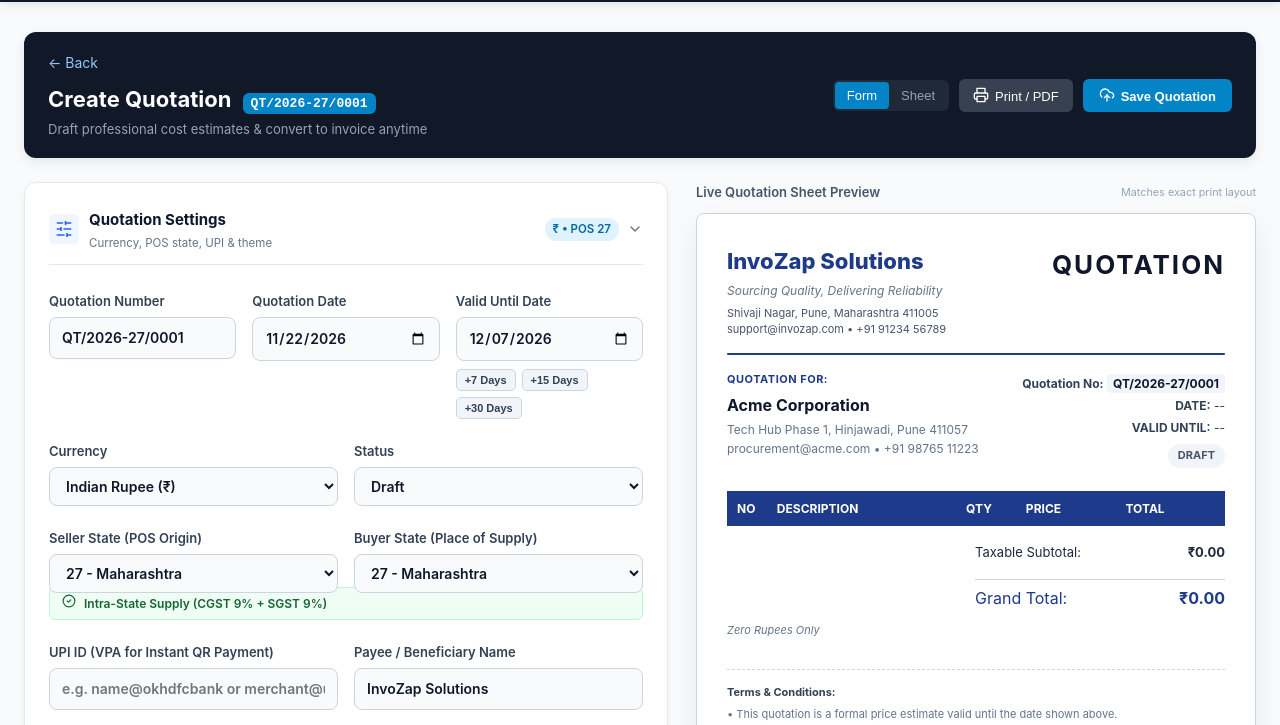
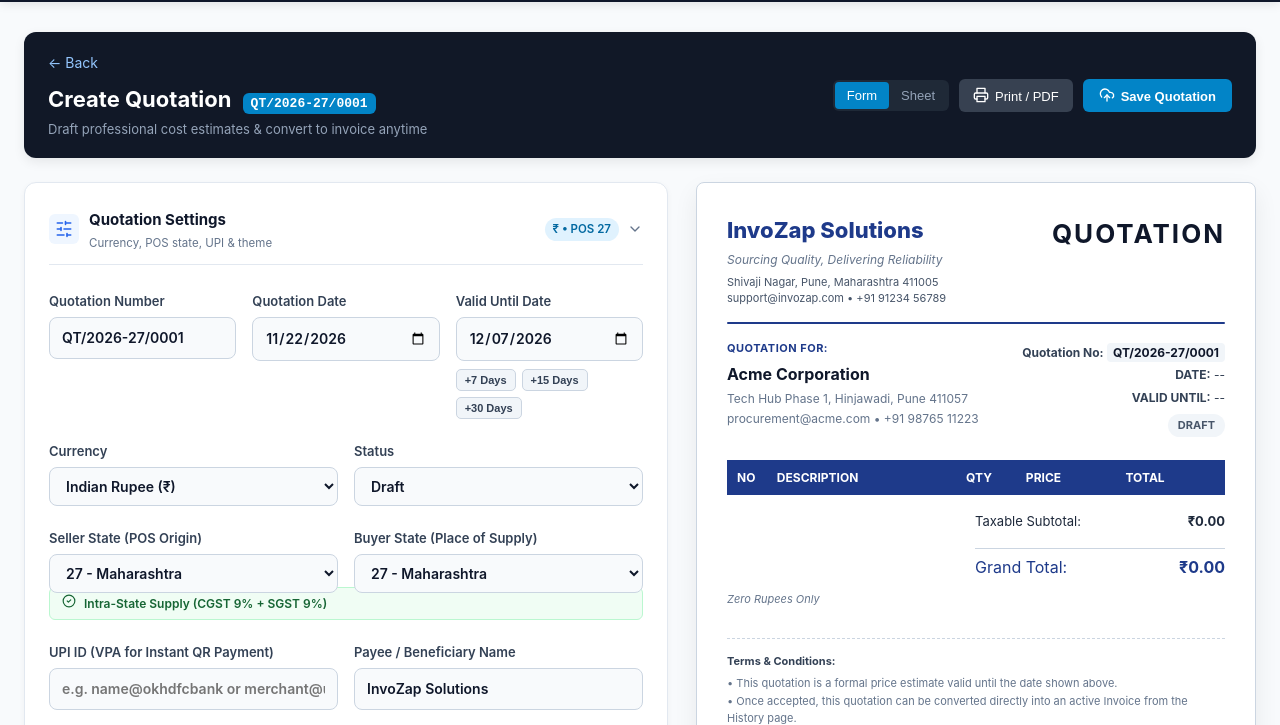
Before and after one commit to mohit-0717/InvoZap, a website: page public/quotation.html in a window 1280 px wide. Shown: the part 66-791 px from the top of the page. Drawn offline with Linux system fonts and the light colour scheme.

Commit message:
Remove preview meta header from quotation studio

```diff
--- a/public/quotation.html
+++ b/public/quotation.html
@@ -277,11 +277,6 @@
 
       <!-- RIGHT COLUMN: LIVE QUOTATION SHEET PREVIEW -->
       <aside class="preview-column">
-        <div class="preview-meta-bar">
-          <span>Live Quotation Sheet Preview</span>
-          <small>Matches exact print layout</small>
-        </div>
-
         <div class="sheet-paper theme-navy" id="quotePaper">
 
           <!-- BRAND HEADER -->
```
